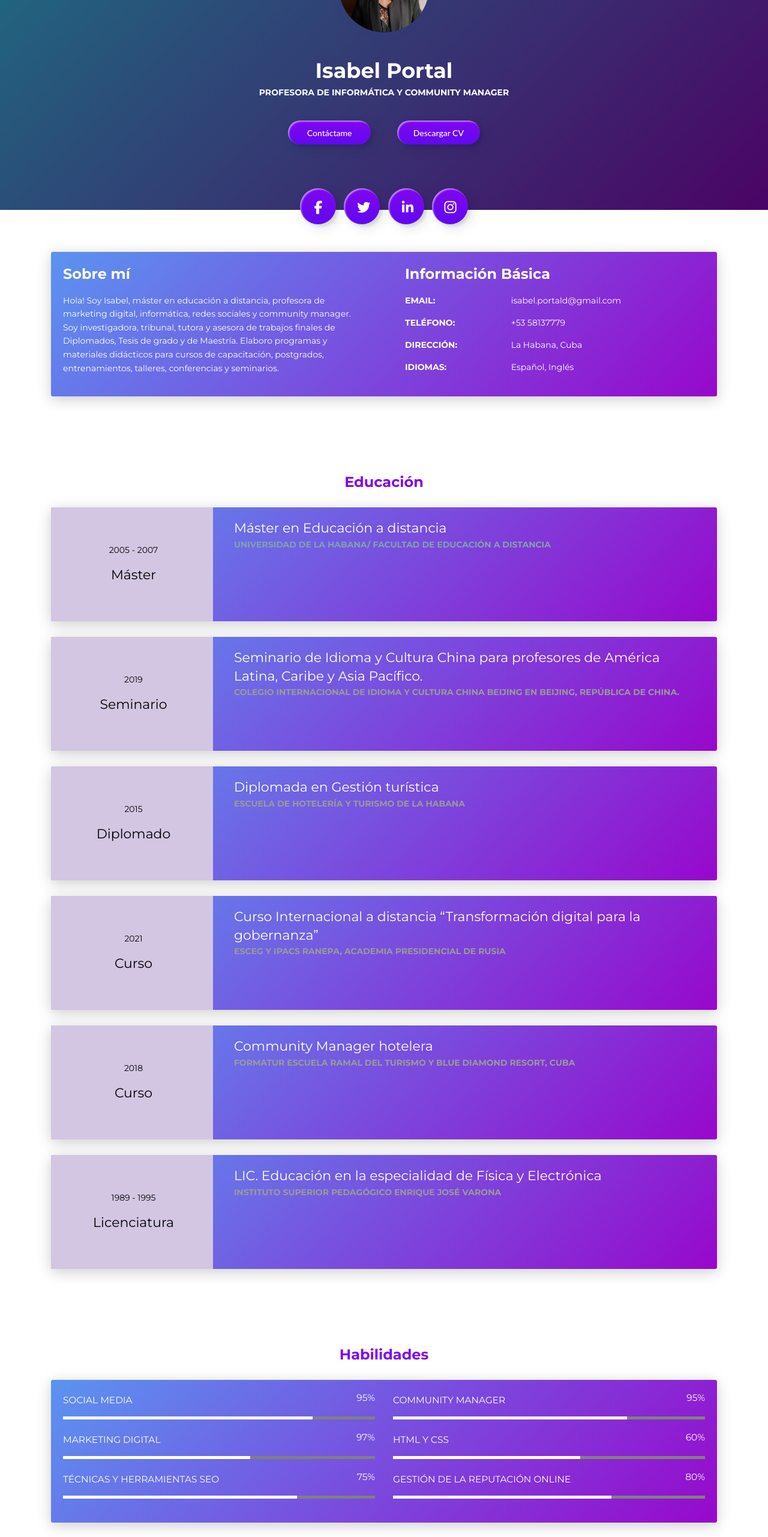
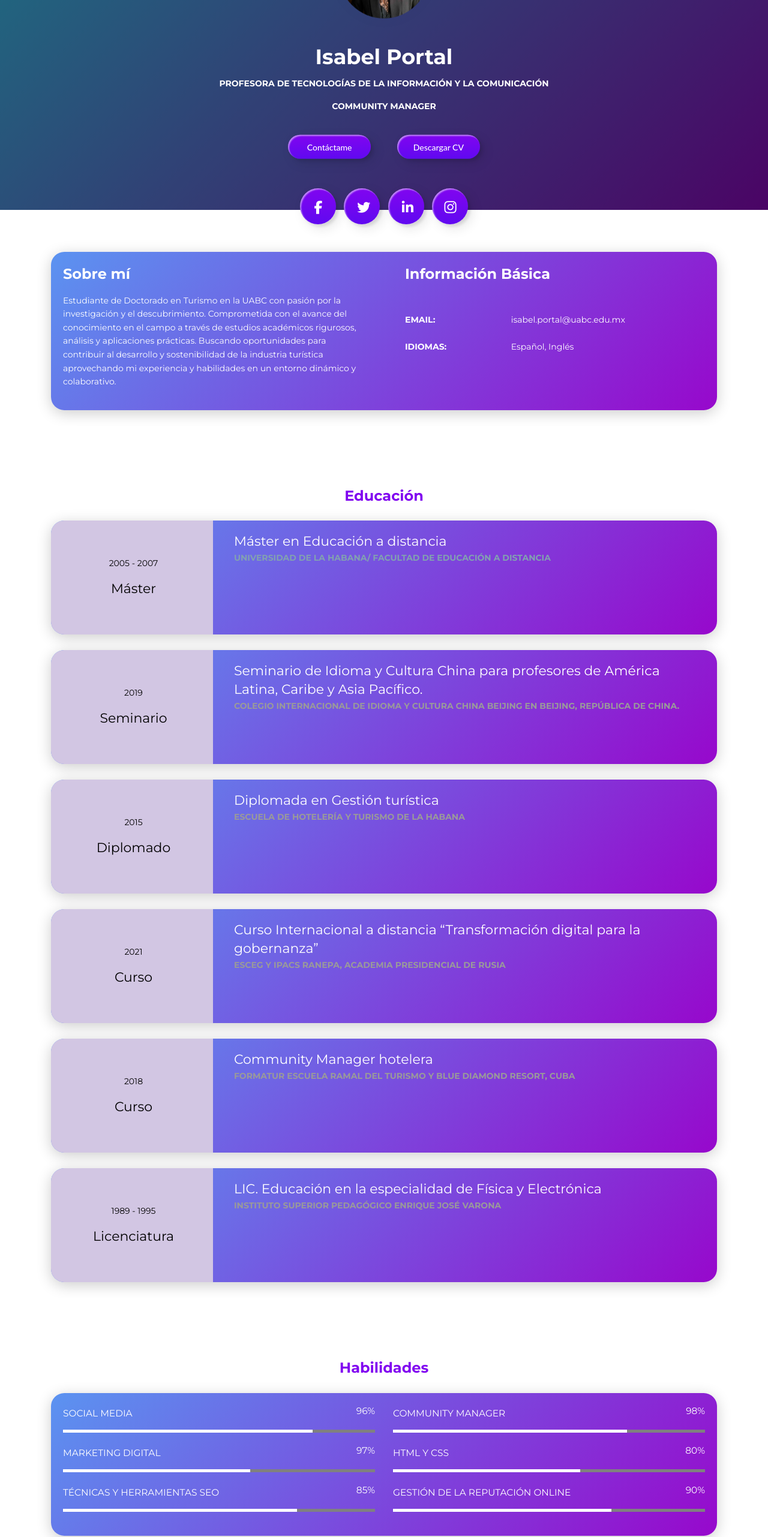
Before and after one commit to isabelportal/github.io, a plain HTML site: page index.html in a window 1280 px wide. Shown: the part 200-2763 px from the top of the page at 60% size. Drawn offline with Linux system fonts and the light colour scheme.

Commit message:
Add files via upload

```diff
--- a/index.html
+++ b/index.html
@@ -10,6 +10,7 @@
     <link href="css/aos.css?ver=1.1.0" rel="stylesheet">
     <link href="css/bootstrap.min.css?ver=1.1.0" rel="stylesheet">
     <link href="css/main.css?ver=1.1.0" rel="stylesheet">
+	<link rel='icon' type='image/x-icon' href='./favicon.ico'>
     <noscript>
       <style type="text/css">
         [data-aos] {
@@ -52,10 +53,11 @@
       <div class="container">
         <div class="content-center">
           <div class="cc-profile-image"><a href="#"><img src="images/profile.jpg" alt="Image"/></a></div>
-          <div class="h2 title" translate="no">Isabel Portal</div>
-          <p class="category text-white">Profesora de informática y Community Manager</p>
+          <div class="h2 title pb-2" translate="no">Isabel Portal</div>
+          <p class="category text-white">Profesora de Tecnologías de la información y la comunicación</p>
+		  <p class="category text-white">Community Manager</p>
 
-		  <button class="custom-btn btn-2" onclick="window.open('https://api.whatsapp.com/send?phone=+5358137779&text=Hola%21%!')" data-aos="zoom-in" data-aos-anchor="data-aos-anchor">Contáctame</button>
+		  <button class="custom-btn btn-2" onclick="window.open('mailto:isabel.portald@gmail.com')" data-aos="zoom-in" data-aos-anchor="data-aos-anchor">Contáctame</button>
 		  <button class="custom-btn btn-2" onclick="window.open('CV.pdf')" data-aos="zoom-in" data-aos-anchor="data-aos-anchor">Descargar CV</button>
 
 		  </div>
@@ -81,17 +83,12 @@
 </div>
 <div class="section" id="about">
   <div class="container">
-    <div class="card" data-aos="fade-up" data-aos-offset="10">
+    <div class="card" data-aos="fade-up" data-aos-offset="10" style="border-radius:22px">
       <div class="row">
         <div class="col-lg-6 col-md-12">
           <div class="card-body">
             <div class="h4 mt-0 title" style="color:white">Sobre mí</div>
-            <p style="color:white">Hola! Soy Isabel, máster en educación a distancia, profesora de marketing digital, informática, redes sociales y community manager.
-			Soy investigadora, tribunal, tutora y asesora de trabajos finales de Diplomados, Tesis
-de grado y de Maestría.
-Elaboro programas y materiales didácticos
-para cursos de capacitación, postgrados, entrenamientos, talleres,
-conferencias y seminarios.
+            <p style="color:white">Estudiante de Doctorado en Turismo en la UABC con pasión por la investigación y el descubrimiento. Comprometida con el avance del conocimiento en el campo a través de estudios académicos rigurosos, análisis y aplicaciones prácticas. Buscando oportunidades para contribuir al desarrollo y sostenibilidad de la industria turística aprovechando mi experiencia y habilidades en un entorno dinámico y colaborativo.
 </p>
             <p style="color:white"></p>
           </div>
@@ -99,19 +96,11 @@ conferencias y seminarios.
         <div class="col-lg-6 col-md-12">
           <div class="card-body">
             <div class="h4 mt-0 title" style="color:white">Información Básica</div>
-            <div class="row mt-3">
+            <div class="row mt-5">
               <div class="col-sm-4"><strong class="text-uppercase" style="color:white">Email:</strong></div>
-              <div class="col-sm-8" style="color:white">isabel.portald@gmail.com</div>
+              <div class="col-sm-8" style="color:white">isabel.portal@uabc.edu.mx</div>
             </div>
-            <div class="row mt-3">
-              <div class="col-sm-4"><strong class="text-uppercase" style="color:white">Teléfono:</strong></div>
-              <div class="col-sm-8" style="color:white">+53 58137779</div>
-            </div>
-            <div class="row mt-3">
-              <div class="col-sm-4"><strong class="text-uppercase" style="color:white">Dirección:</strong></div>
-              <div class="col-sm-8" style="color:white">La Habana, Cuba</div>
-            </div>
-            <div class="row mt-3">
+            <div class="row mt-4">
               <div class="col-sm-4"><strong class="text-uppercase" style="color:white">Idiomas:</strong></div>
               <div class="col-sm-8" style="color:white">Español, Inglés</div>
             </div>
@@ -125,7 +114,7 @@ conferencias y seminarios.
 <div class="section" id="education" style="color:white">
   <div class="container cc-education">
     <div class="h4 text-center mb-4 title" style="color:rgba(129,5,240,1)">Educación</div>
-    <div class="card" >
+    <div class="card" style="border-radius:22px">
       <div class="row">
         <div class="col-md-3 bg-primary" data-aos="fade-right" data-aos-offset="50" data-aos-duration="500" style="background:rgba(129,5,240,1); color: white">
           <div class="card-body cc-education-header" style="color: black">
@@ -143,7 +132,7 @@ conferencias y seminarios.
     </div>
 
 
-	   <div class="card">
+	   <div class="card"style="border-radius:22px">
       <div class="row">
         <div class="col-md-3 bg-primary" data-aos="fade-right" data-aos-offset="50" data-aos-duration="500">
           <div class="card-body cc-education-header" style="color: black">
@@ -160,7 +149,7 @@ conferencias y seminarios.
       </div>
     </div>
 
-    <div class="card">
+    <div class="card" style="border-radius:22px">
       <div class="row">
         <div class="col-md-3 bg-primary" data-aos="fade-right" data-aos-offset="50" data-aos-duration="500">
           <div class="card-body cc-education-header" style="color: black">
@@ -178,7 +167,7 @@ conferencias y seminarios.
     </div>
 
 
-	  <div class="card">
+	  <div class="card" style="border-radius:22px">
       <div class="row">
         <div class="col-md-3 bg-primary" data-aos="fade-right" data-aos-offset="50" data-aos-duration="500">
           <div class="card-body cc-education-header" style="color: black">
@@ -195,7 +184,7 @@ conferencias y seminarios.
       </div>
     </div>
 
-	   <div class="card">
+	   <div class="card" style="border-radius:22px">
       <div class="row">
         <div class="col-md-3 bg-primary" data-aos="fade-right" data-aos-offset="50" data-aos-duration="500">
           <div class="card-body cc-education-header" style="color: black">
@@ -214,7 +203,7 @@ conferencias y seminarios.
 
 
 
-    <div class="card">
+    <div class="card" style="border-radius:22px">
       <div class="row">
         <div class="col-md-3 bg-primary" data-aos="fade-right" data-aos-offset="50" data-aos-duration="500">
           <div class="card-body cc-education-header" style="color: black">
@@ -233,23 +222,23 @@ conferencias y seminarios.
   </div>
 </div>
 
-<div class="section" id="skill" style="color:white">
-  <div class="container">
+<div class="section" id="skill" style="color:white" style="border-radius:22px">
+  <div class="container" style="border-radius:22px">
     <div class="h4 text-center mb-4 title" style="color:rgba(129,5,240,1)">Habilidades</div>
-    <div class="card" data-aos="fade-up" data-aos-anchor-placement="top-bottom">
+    <div class="card" data-aos="fade-up" data-aos-anchor-placement="top-bottom" style="border-radius:22px">
       <div class="card-body">
         <div class="row">
           <div class="col-md-6">
             <div class="progress-container progress-primary"><span class="progress-badge">Social Media</span>
               <div class="progress">
-                <div class="progress-bar progress-bar-primary" data-aos="progress-full" data-aos-offset="10" data-aos-duration="2000" role="progressbar" aria-valuenow="60" aria-valuemin="0" aria-valuemax="100" style="width: 80%;"></div><span class="progress-value">95%</span>
+                <div class="progress-bar progress-bar-primary" data-aos="progress-full" data-aos-offset="10" data-aos-duration="2000" role="progressbar" aria-valuenow="60" aria-valuemin="0" aria-valuemax="100" style="width: 80%;"></div><span class="progress-value">96%</span>
               </div>
             </div>
           </div>
           <div class="col-md-6">
             <div class="progress-container progress-primary"><span class="progress-badge">Community Manager</span>
               <div class="progress">
-                <div class="progress-bar progress-bar-primary" data-aos="progress-full" data-aos-offset="10" data-aos-duration="2000" role="progressbar" aria-valuenow="60" aria-valuemin="0" aria-valuemax="100" style="width: 75%;"></div><span class="progress-value">95%</span>
+                <div class="progress-bar progress-bar-primary" data-aos="progress-full" data-aos-offset="10" data-aos-duration="2000" role="progressbar" aria-valuenow="60" aria-valuemin="0" aria-valuemax="100" style="width: 75%;"></div><span class="progress-value">98%</span>
               </div>
             </div>
           </div>
@@ -265,7 +254,7 @@ conferencias y seminarios.
           <div class="col-md-6">
             <div class="progress-container progress-primary"><span class="progress-badge">HTML y CSS</span>
               <div class="progress">
-                <div class="progress-bar progress-bar-primary" data-aos="progress-full" data-aos-offset="10" data-aos-duration="2000" role="progressbar" aria-valuenow="60" aria-valuemin="0" aria-valuemax="100" style="width: 60%;"></div><span class="progress-value">60%</span>
+                <div class="progress-bar progress-bar-primary" data-aos="progress-full" data-aos-offset="10" data-aos-duration="2000" role="progressbar" aria-valuenow="60" aria-valuemin="0" aria-valuemax="100" style="width: 60%;"></div><span class="progress-value">80%</span>
               </div>
             </div>
           </div>
@@ -274,14 +263,14 @@ conferencias y seminarios.
           <div class="col-md-6">
             <div class="progress-container progress-primary"><span class="progress-badge">Técnicas y herramientas SEO</span>
               <div class="progress">
-                <div class="progress-bar progress-bar-primary" data-aos="progress-full" data-aos-offset="10" data-aos-duration="2000" role="progressbar" aria-valuenow="60" aria-valuemin="0" aria-valuemax="100" style="width: 75%;"></div><span class="progress-value">75%</span>
+                <div class="progress-bar progress-bar-primary" data-aos="progress-full" data-aos-offset="10" data-aos-duration="2000" role="progressbar" aria-valuenow="60" aria-valuemin="0" aria-valuemax="100" style="width: 75%;"></div><span class="progress-value">85%</span>
               </div>
             </div>
           </div>
           <div class="col-md-6">
             <div class="progress-container progress-primary"><span class="progress-badge">Gestión de la reputación online</span>
               <div class="progress">
-                <div class="progress-bar progress-bar-primary" data-aos="progress-full" data-aos-offset="10" data-aos-duration="2000" role="progressbar" aria-valuenow="60" aria-valuemin="0" aria-valuemax="100" style="width: 70%;"></div><span class="progress-value">80%</span>
+                <div class="progress-bar progress-bar-primary" data-aos="progress-full" data-aos-offset="10" data-aos-duration="2000" role="progressbar" aria-valuenow="60" aria-valuemin="0" aria-valuemax="100" style="width: 70%;"></div><span class="progress-value">90%</span>
               </div>
             </div>
           </div>
@@ -294,11 +283,11 @@ conferencias y seminarios.
 <div class="section" id="experience" style="color:white">
   <div class="container cc-experience">
     <div class="h4 text-center mb-4 title" style="color:rgba(129,5,240,1)">Experiencia Laboral</div>
-    <div class="card">
+    <div class="card" style="border-radius:22px">
       <div class="row">
         <div class="col-md-3 bg-primary" data-aos="fade-right" data-aos-offset="50" data-aos-duration="500">
           <div class="card-body cc-experience-header" style="color: black">
-            <p>2015 - Actualidad</p>
+            <p>2015 - 2022</p>
             <div class="h5">Docencia</div>
           </div>
         </div>
@@ -314,11 +303,11 @@ Desarrollo.</p>
       </div>
     </div>
 
-	  <div class="card">
+	  <div class="card" style="border-radius:22px">
       <div class="row">
         <div class="col-md-3 bg-primary" data-aos="fade-right" data-aos-offset="50" data-aos-duration="500">
           <div class="card-body cc-experience-header" style="color: black">
-            <p>2018 - Actualidad</p>
+            <p>2018 - 2022</p>
             <div class="h5">Community Manager</div>
           </div>
         </div>
@@ -336,7 +325,7 @@ y Administradora del grupo FORMATUR en Facebook.</p>
     </div>
 
 
-	  <div class="card">
+	  <div class="card" style="border-radius:22px">
       <div class="row">
         <div class="col-md-3 bg-primary" data-aos="fade-right" data-aos-offset="50" data-aos-duration="500">
           <div class="card-body cc-experience-header" style="color: black">
@@ -356,7 +345,7 @@ Docencia, investigación y proyecto de educación a distancia.</p>
       </div>
     </div>
 
-	  <div class="card">
+	  <div class="card" style="border-radius:22px">
       <div class="row">
         <div class="col-md-3 bg-primary" data-aos="fade-right" data-aos-offset="50" data-aos-duration="500">
           <div class="card-body cc-experience-header" style="color: black">
```
